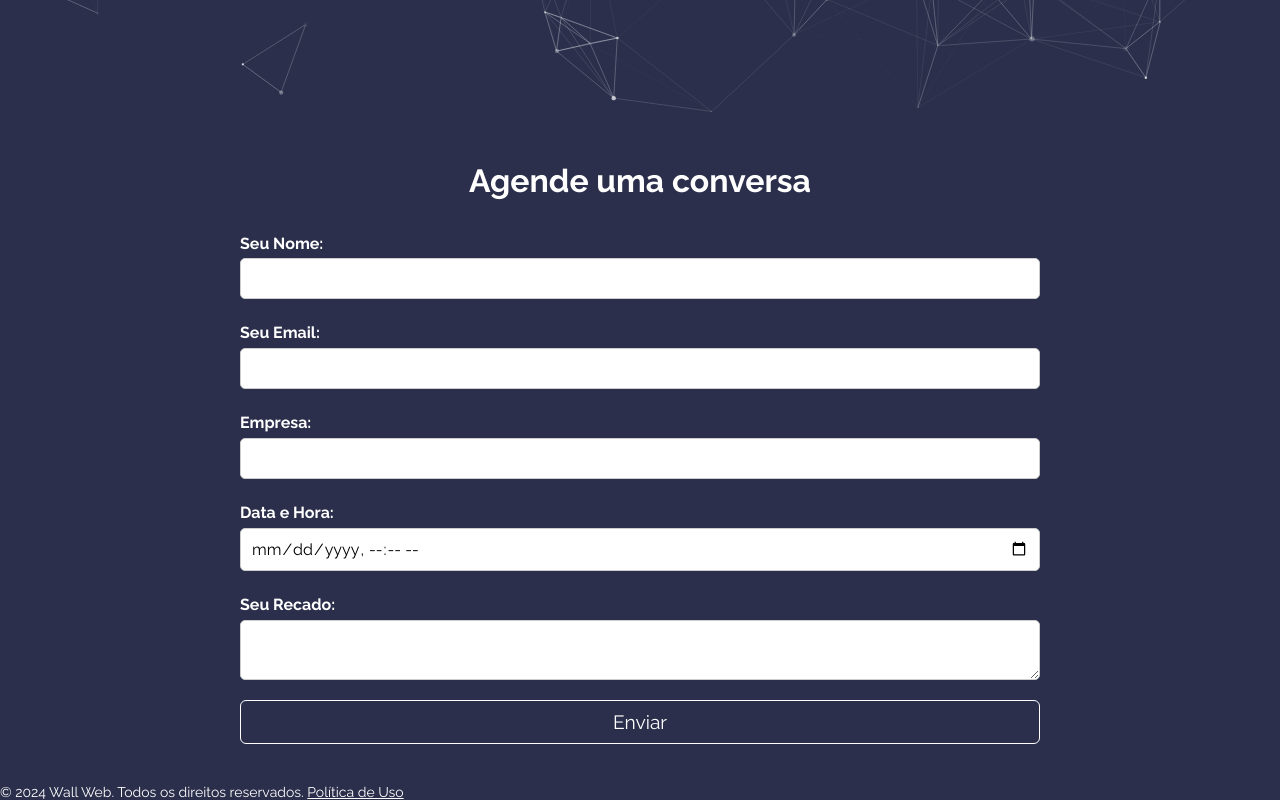
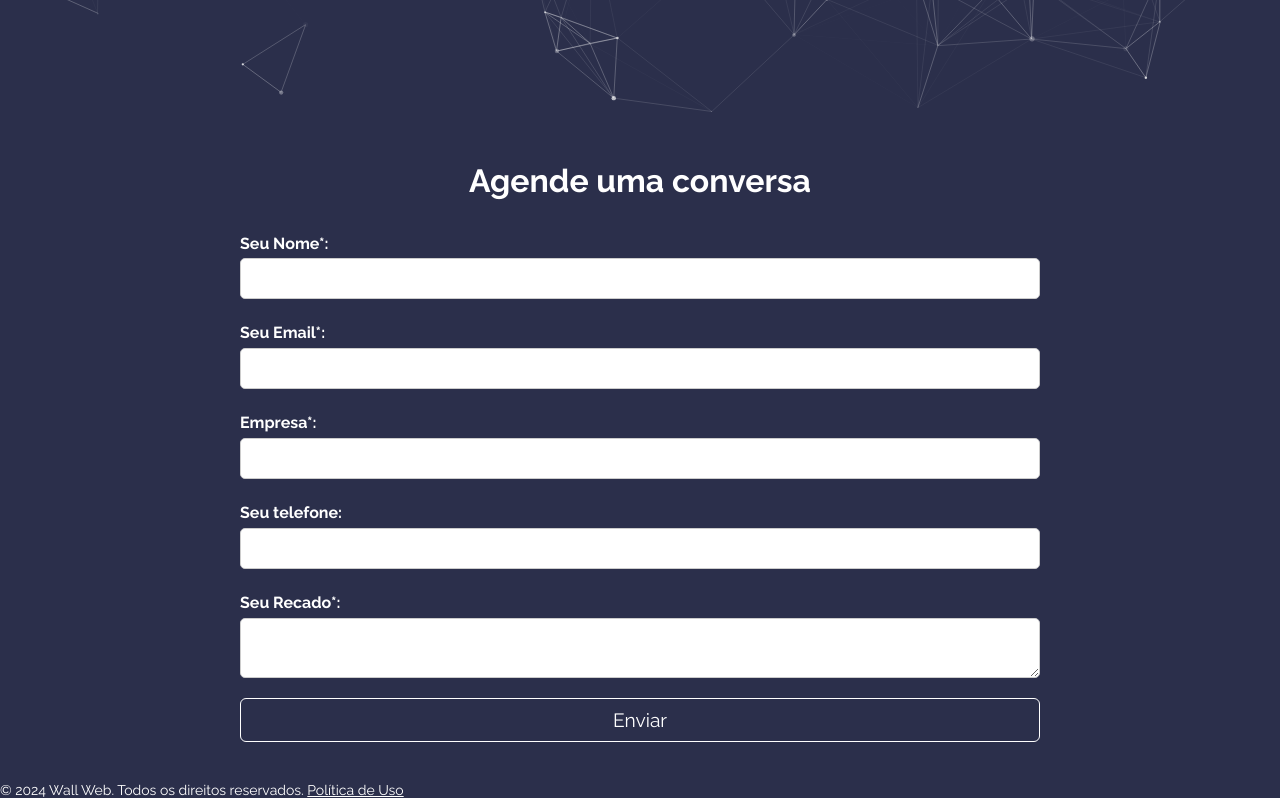
Before and after one commit to GuilhermeFavaroJolimont/wallweb, a plain HTML site: page fale-conosco.html in a window 1280 px wide. Shown: the part 688-1488 px from the top of the page. Drawn offline with nearby package versions, Linux system fonts and the light colour scheme; animation ran at ten frames a second.

Commit message:
Update fale-conosco.html

```diff
--- a/fale-conosco.html
+++ b/fale-conosco.html
@@ -34,23 +34,23 @@
                 action="https://formspree.io/f/xkndanvd"
                 method="POST">
                 <label>
-                    Seu Nome:
+                    Seu Nome*:
                     <input type="text" name="name" required>
                 </label>
                 <label>
-                    Seu Email:
+                    Seu Email*:
                     <input type="email" name="email" required>
                 </label>
                 <label>
-                    Empresa:
+                    Empresa*:
                     <input type="text" name="company" required>
                 </label>
                 <label>
-                    Data e Hora:
-                    <input type="datetime-local" name="appointment" required>
+                    Seu telefone:
+                    <input type="number" name="appointment">
                 </label>
                 <label>
-                    Seu Recado:
+                    Seu Recado*:
                     <textarea name="message" required></textarea>
                 </label>
                 <button type="submit">Enviar</button>
```
